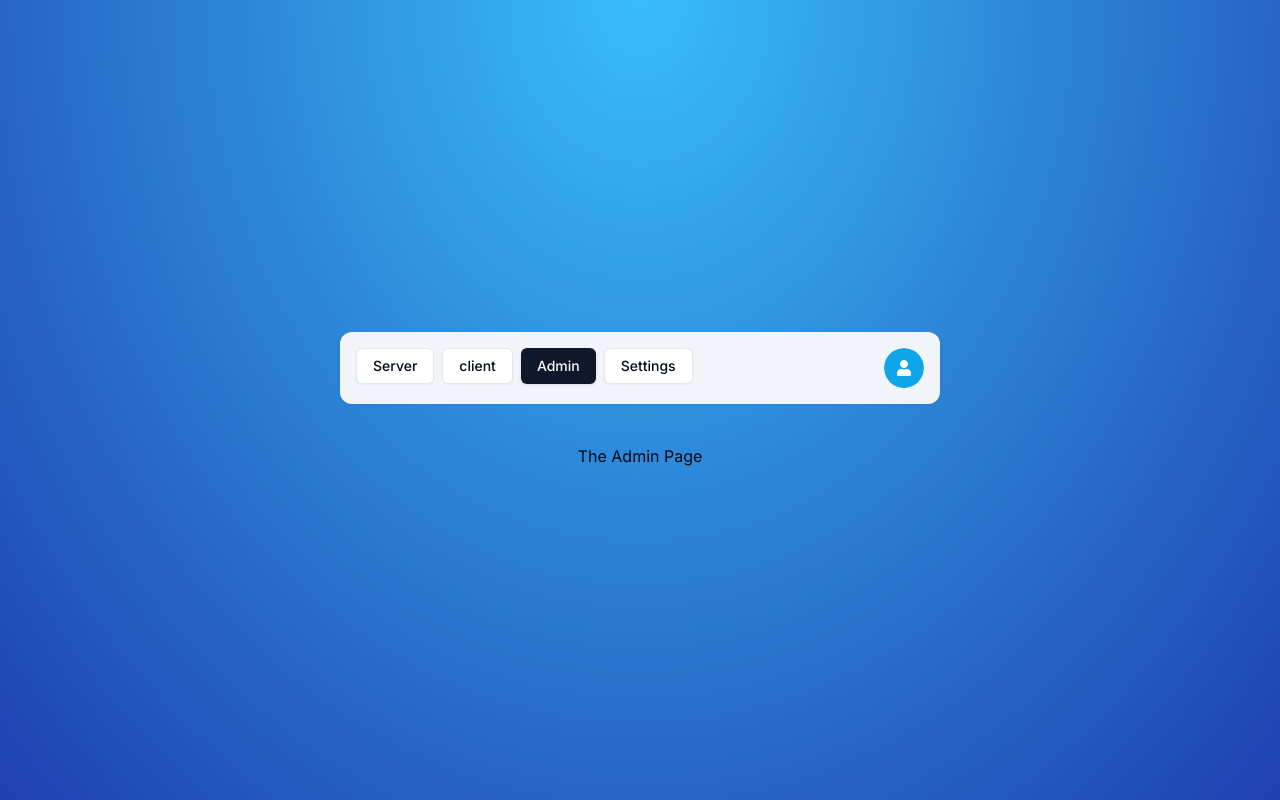
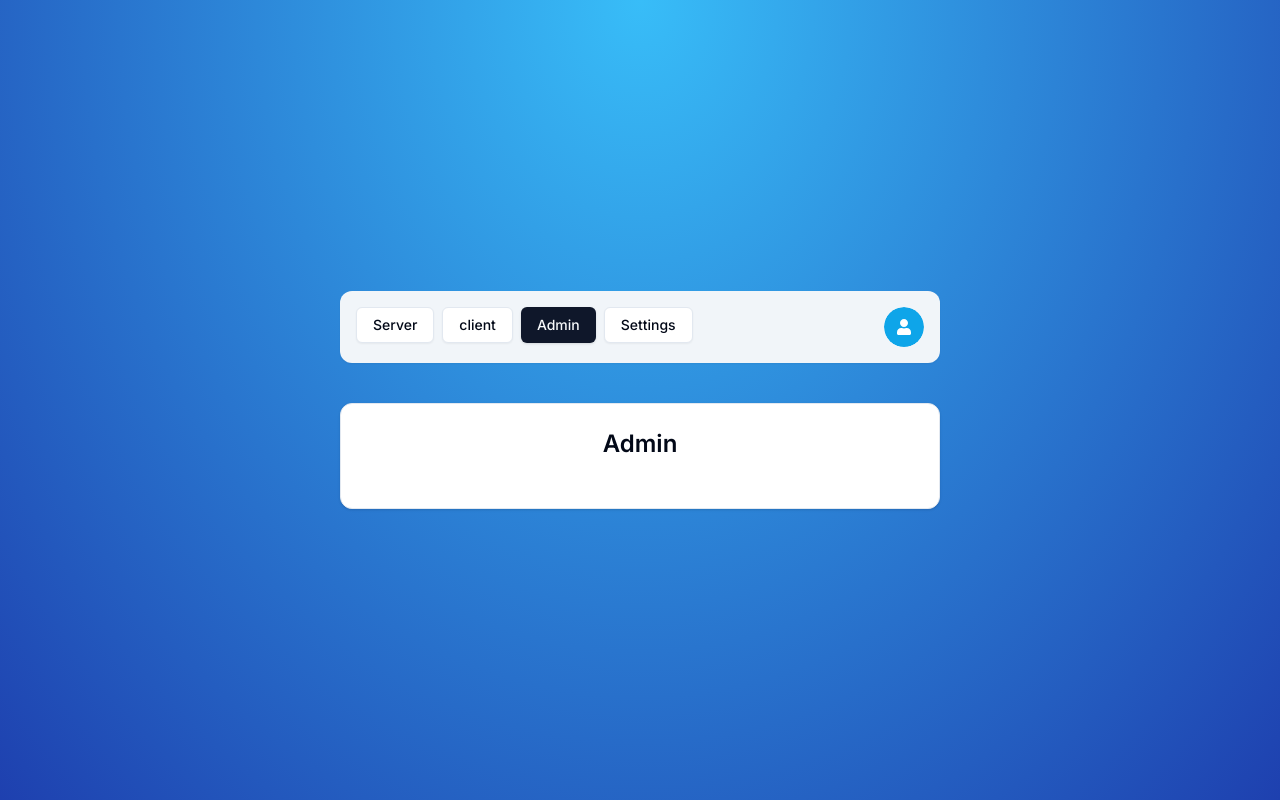
Before and after one commit to femiabimbola/next-auth-masterclass, a Next.js app: page /admin in a window 1280 px wide. Built offline with nearby package versions, Linux system fonts and the light colour scheme; no server answers.

Commit message:
updating the admin page

```diff
--- a/app/(protected)/admin/page.tsx
+++ b/app/(protected)/admin/page.tsx
@@ -1,7 +1,18 @@
 "use client";
 
+import {Card, CardContent, CardHeader} from "@/components/ui/card";
+import {useCurrentRole} from "@/hooks/use-current-role";
+
 const AdminPage = () => {
-  return <div> The Admin Page</div>;
+  const role = useCurrentRole();
+  return (
+    <Card className="w-[600px]">
+      <CardHeader>
+        <p className="text-2xl font-semibold text-center"> Admin</p>
+      </CardHeader>
+      <CardContent className="space-y-4"></CardContent>
+    </Card>
+  );
 };
 
 export default AdminPage;
--- a/app/(protected)/server/page.tsx
+++ b/app/(protected)/server/page.tsx
@@ -6,7 +6,7 @@ const ServerPage = async () => {
   const user = await currentUser();
   return (
     <UserInfo
-      label="server componet"
+      label="server component"
       user={user}
     />
   );
--- /dev/null
+++ b/hooks/use-current-role.ts
@@ -0,0 +1,6 @@
+import {useSession} from "next-auth/react";
+
+export const useCurrentRole = () => {
+  const session = useSession();
+  return session.data?.user?.role;
+};
--- a/lib/auth.ts
+++ b/lib/auth.ts
@@ -5,3 +5,9 @@ export const currentUser = async () => {
 
   return session?.user;
 };
+
+export const currentRole = async () => {
+  const session = await auth();
+
+  return session?.user?.role;
+};
```
